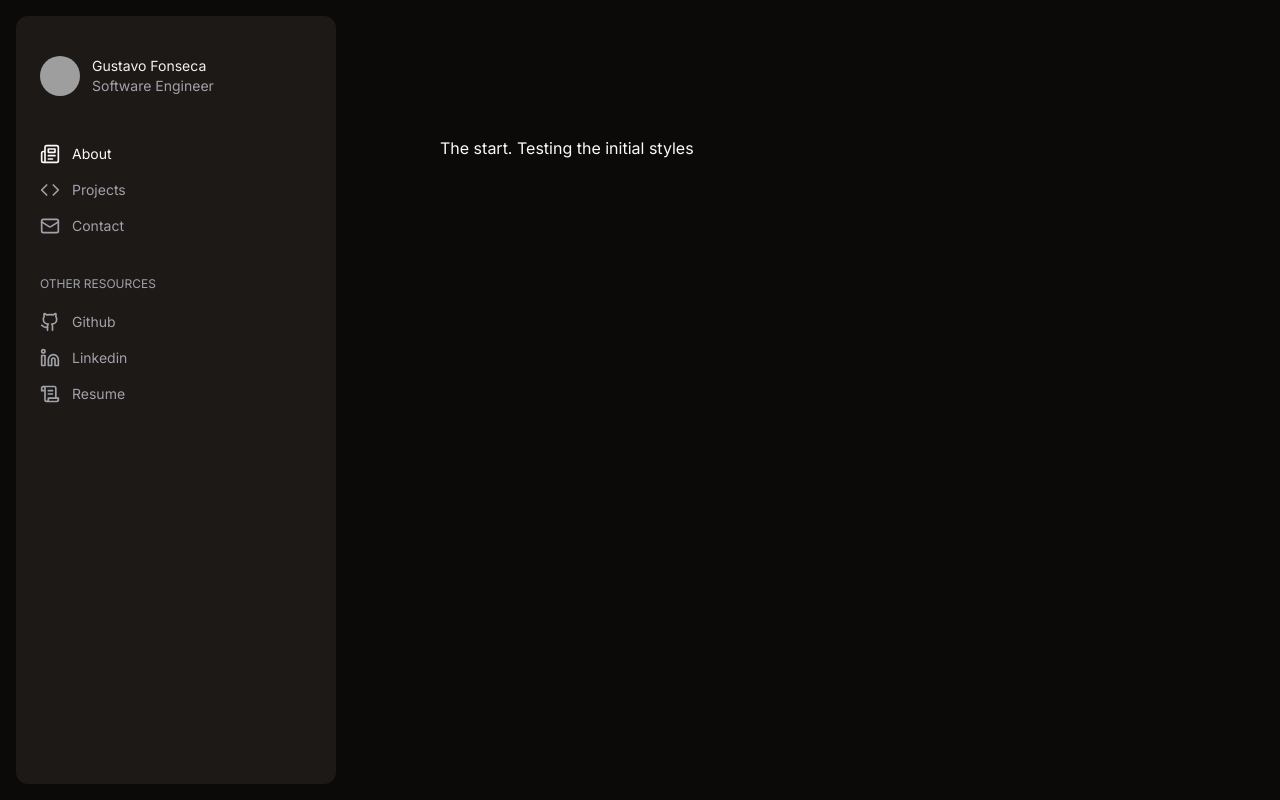
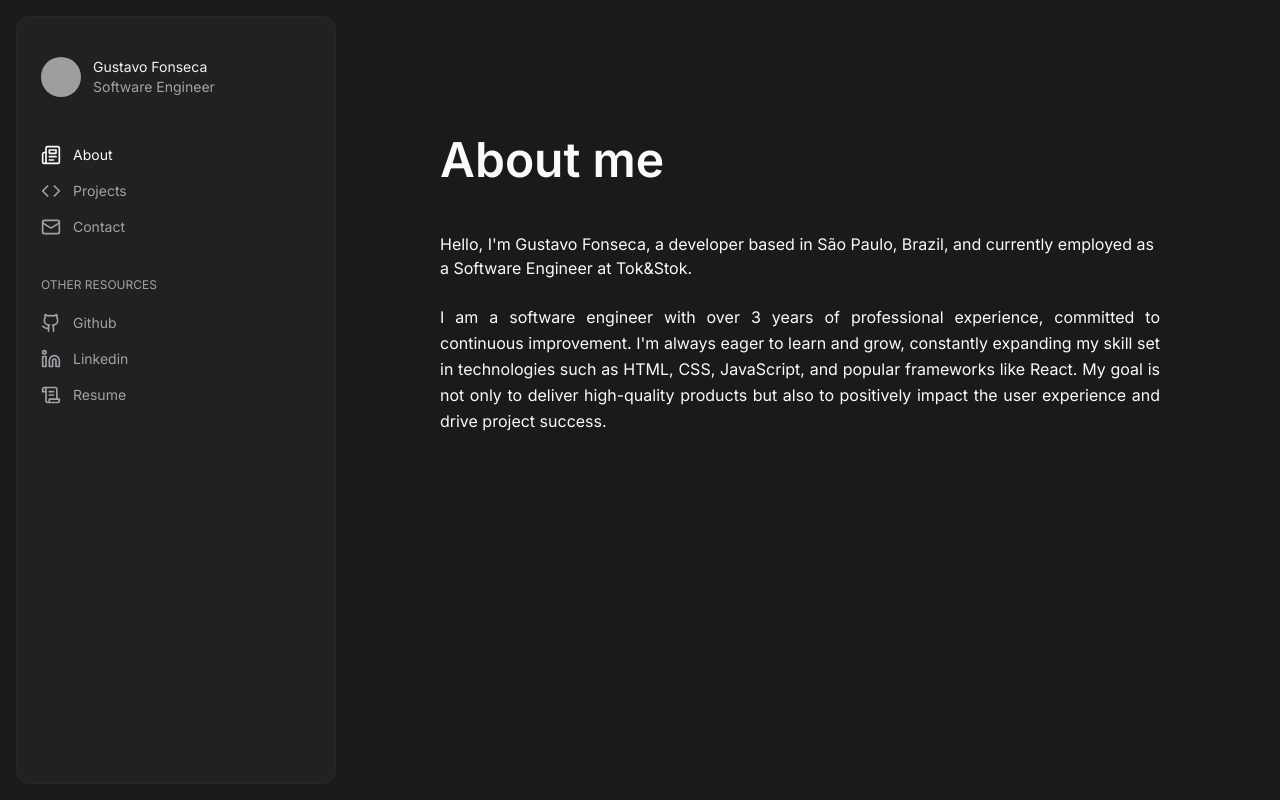
Before and after one commit to fscgustavo/portfolio, a Next.js app: page / in a window 1280 px wide. Built offline with nearby package versions, Linux system fonts and the light colour scheme; grey boxes are pictures that could not be loaded.

Commit message:
feat: theme changes, about section and aria-labels

```diff
--- a/app/globals.css
+++ b/app/globals.css
@@ -27,25 +27,26 @@
   }
 
   .dark {
-    --background: 20 14.3% 4.1%;
+    --background: 0 0% 10%;
     --foreground: 0 0% 95%;
-    --card: 24 9.8% 10%;
+    --card: 0 0% 13%;
     --card-foreground: 0 0% 95%;
     --popover: 0 0% 9%;
     --popover-foreground: 0 0% 95%;
-    --primary: 142.1 70.6% 45.3%;
-    --primary-foreground: 144.9 80.4% 10%;
-    --secondary: 240 3.7% 15.9%;
-    --secondary-foreground: 0 0% 98%;
+    --primary: 221.2 83.2% 53.3%;
+    --primary-foreground: 210 40% 98%;
+    --secondary: 210 40% 96.1%;
+    --secondary-foreground: 222.2 47.4% 11.2%;
     --muted: 0 0% 15%;
     --muted-foreground: 240 5% 64.9%;
-    --accent: 12 6.5% 15.1%;
+    --accent: 0 0% 17%;
     --accent-foreground: 0 0% 98%;
     --destructive: 0 62.8% 30.6%;
-    --destructive-foreground: 0 85.7% 97.3%;
+    --destructive-foreground: 210 40% 98%;
     --border: 240 3.7% 15.9%;
     --input: 240 3.7% 15.9%;
-    --ring: 142.4 71.8% 29.2%;
+    --ring: 221.2 83.2% 53.3%;
+    --radius: 0.3rem;
   }
 }
 
@@ -53,6 +54,7 @@
   * {
     @apply border-border;
   }
+
   body {
     @apply bg-background text-foreground;
   }
@@ -61,4 +63,12 @@
   button {
     @apply focus-visible:outline-none focus-visible:ring-2 focus-visible:ring-ring;
   }
+
+  *::-moz-selection {
+    @apply bg-primary/60;
+  }
+
+  *::selection {
+    @apply bg-primary/60;
+  }
 }
--- a/app/page.tsx
+++ b/app/page.tsx
@@ -1,3 +1,21 @@
 export default function Home() {
-  return <main>The start. Testing the initial styles</main>;
+  return (
+    <main>
+      <h1 className="mb-12 text-5xl font-semibold">About me</h1>
+      <div className="grid gap-6">
+        <p>
+          Hello, I&apos;m Gustavo Fonseca, a developer based in São Paulo,
+          Brazil, and currently employed as a Software Engineer at Tok&amp;Stok.
+        </p>
+        <p className="text-justify leading-relaxed">
+          I am a software engineer with over 3 years of professional experience,
+          committed to continuous improvement. I&apos;m always eager to learn
+          and grow, constantly expanding my skill set in technologies such as
+          HTML, CSS, JavaScript, and popular frameworks like React. My goal is
+          not only to deliver high-quality products but also to positively
+          impact the user experience and drive project success.
+        </p>
+      </div>
+    </main>
+  );
 }
--- a/components/menu/index.tsx
+++ b/components/menu/index.tsx
@@ -11,7 +11,7 @@ function MenuMobile() {
 
   return (
     <Sheet open={isSheetOpen} onOpenChange={setIsSheetOpen}>
-      <SheetTrigger className="lg:hidden">
+      <SheetTrigger className="lg:hidden" aria-label="Open sidebar">
         <MenuIcon />
       </SheetTrigger>
       <SheetContent side="left" className="lg-hidden bg-card">
@@ -35,7 +35,7 @@ function MenuMobile() {
 
 export function Menu() {
   return (
-    <div className="bg-card max-lg:flex max-lg:justify-between max-lg:p-5 lg:max-h-screen lg:rounded-xl lg:py-10">
+    <div className="border bg-card max-lg:flex max-lg:justify-between max-lg:p-5 lg:max-h-screen lg:rounded-xl lg:py-10">
       <div className="lg:px-6">
         <MenuAvatar />
       </div>
--- a/components/menu/menu-avatar.tsx
+++ b/components/menu/menu-avatar.tsx
@@ -6,7 +6,10 @@ export function MenuAvatar(props: Omit<LinkProps, 'href' | 'className'>) {
     <Link href="/" className="block" {...props}>
       <div className="flex gap-x-3 text-card-foreground">
         <Avatar>
-          <AvatarImage src="https://github.com/fscgustavo.png" />
+          <AvatarImage
+            src="https://github.com/fscgustavo.png"
+            alt="Picture of Gustavo Fonseca"
+          />
           <AvatarFallback>GF</AvatarFallback>
         </Avatar>
         <div className="text-sm">
```
